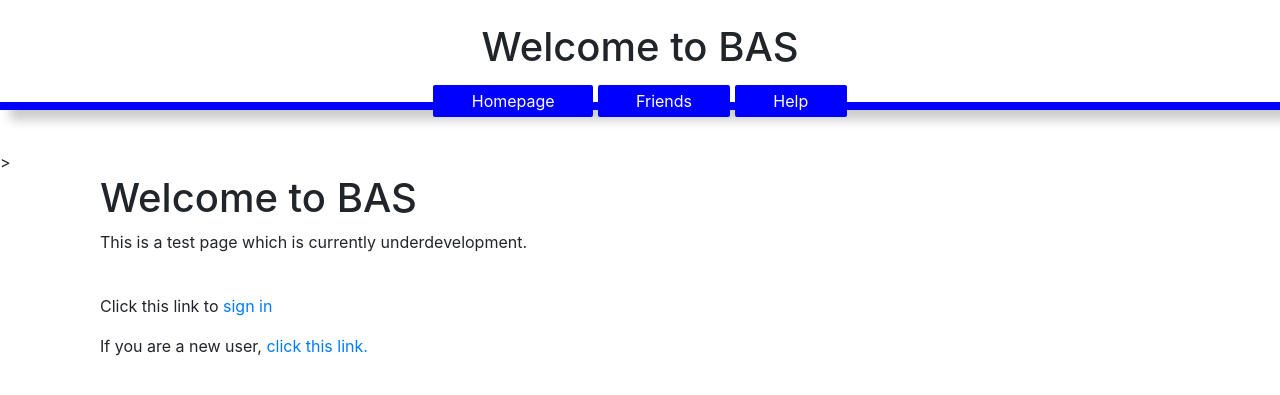
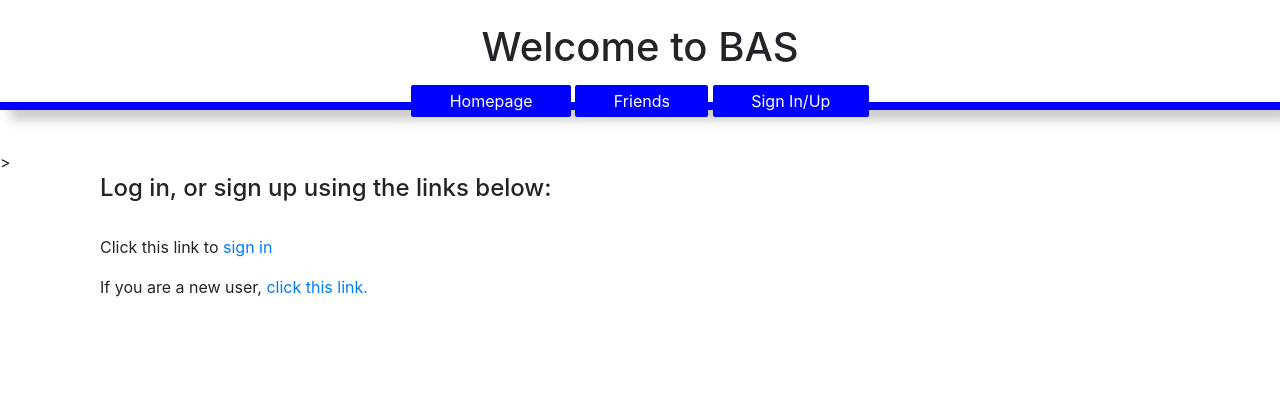
Before and after one commit to MrpancakeO/Social-Media-Project-Website, a Node server app: page / in a window 1280 px wide. Shown: the top 395 px of the page. Run offline with Node 20, Linux system fonts and the light colour scheme; some libraries are stand-ins or nearby versions; some web fonts are replaced.

Commit message:
more stuff works :D

```diff
--- a/controllers/usersController.js
+++ b/controllers/usersController.js
@@ -33,6 +33,7 @@ exports.saveUser = (req, res) => {
         namepassword: req.body.namepassword,
         namepasswordConfirm: req.body.namepasswordConfirm,
         dob: req.body.dob,
+        questions: req.body.questions,
         question1: req.body.question1,
         namebio: req.body.namebio
     });
--- a/main2.js
+++ b/main2.js
@@ -27,14 +27,16 @@ app.use(
     })
 );
 
+
+app.use(express.json());
+
 app.get("/friends",homeController.showFriends);
 app.get("/homepage",homeController.showHomepage);
-app.get("users", usersController.getAllUsers);
+app.get("/users", usersController.getAllUsers);
 app.get("/signin",homeController.getSignin);
 app.get("/signup", usersController.getUsersPage);
 app.post("/user",usersController.saveUser);
 
-app.use(express.json());
 
 
 app.use(errorController.pageNotFoundError);
--- a/public/css/styles.css
+++ b/public/css/styles.css
@@ -33,7 +33,7 @@
 input {
     width: 100%;
     padding: 12px;
-    border: 1px solid #ccc;
+    border: 1px solid black;
     border-radius: 4px;
     box-sizing: border-box;
     margin-top: 6px;
--- a/public/signup.html
+++ b/public/signup.html
@@ -141,7 +141,7 @@
 
                 <div>
                     <label for="question">Choose a security question:</label>
-                    <select name="question" id="selectQuestion" class="form-control" onclick="showQuestionText()"
+                    <select name="questions" id="selectQuestion" class="form-control" onclick="showQuestionText()"
                         required>
                         <!--<option value="">----Please choose an option----</option>-->
                         <option>What is your hometown?</option>
--- a/views/index.ejs
+++ b/views/index.ejs
@@ -1,8 +1,8 @@
 <div class="container">
 
     <div class="col-sm-6">
-        <h1>Welcome to BAS</h1>
-        <p>This is a test page which is currently underdevelopment.</p>
+
+        <h4>Log in, or sign up using the links below:</h4>
         <br>
         <p>Click this link to <a href="/signin"> sign in</a></p>
         <p>If you are a new user, <a href="/signup"> click this link.</a></p>
--- a/views/layout.ejs
+++ b/views/layout.ejs
@@ -32,7 +32,7 @@
             </a>
             -->
             <a href="/">
-                <span class="button">Help</span>
+                <span class="button">Sign In/Up</span>
             </a>
         </div>
     </div>
--- a/views/users.ejs
+++ b/views/users.ejs
@@ -49,6 +49,11 @@
                 </p>
                 <p>
                     <span class="item-label">
+                        <%= us.questions %>
+                    </span>
+                </p>
+                <p>
+                    <span class="item-label">
                         <%= us.question1 %>
                     </span>
                 </p>
```
Also changed, not shown: public/css/signin.css (renamed from signin.css).
